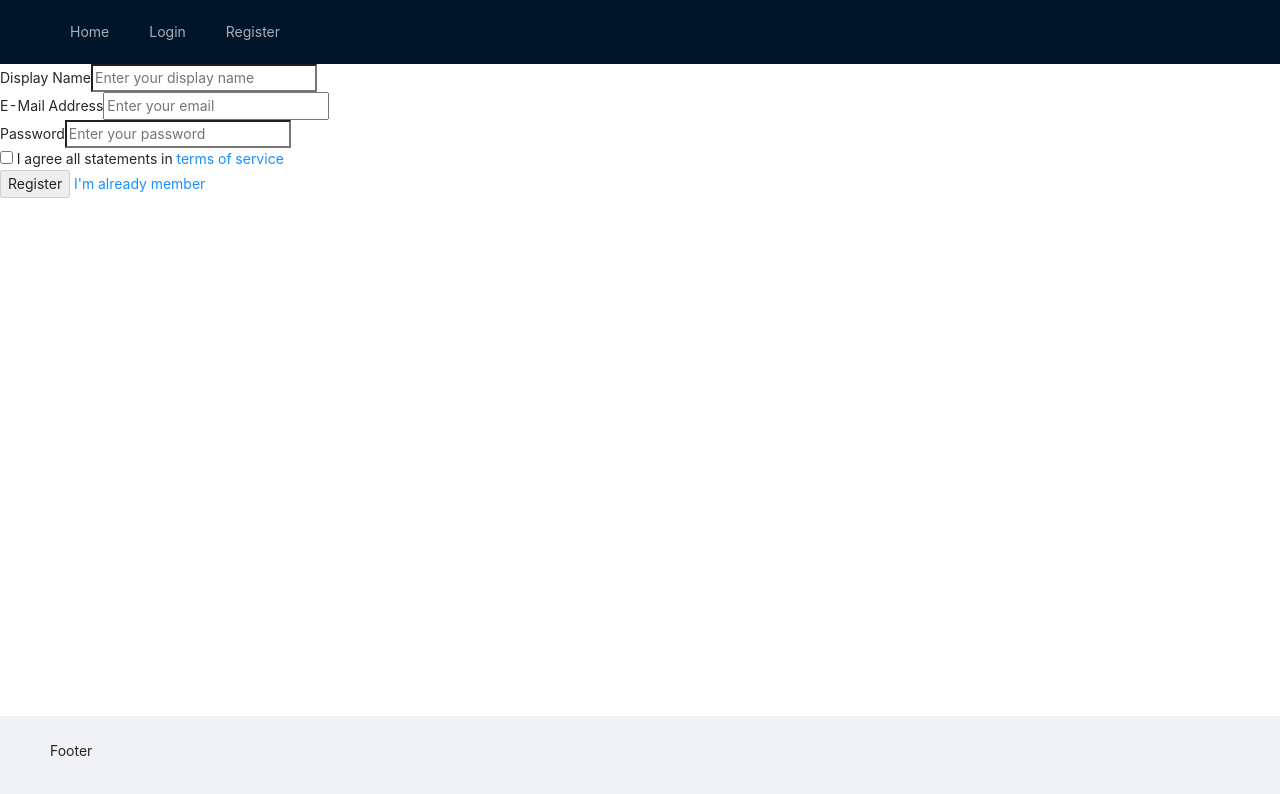
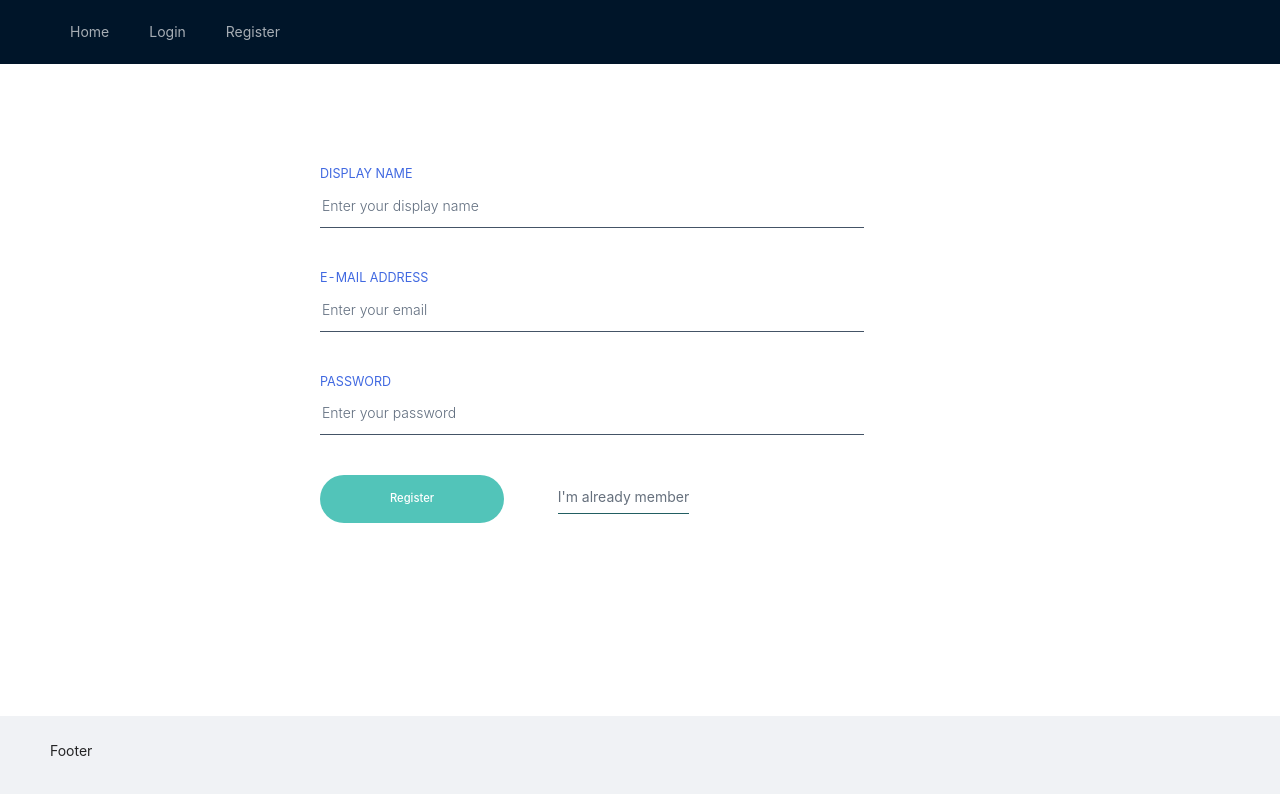
Before and after one commit to aosteraas/quizthing, a React (Create React App) app in the folder packages/client/: page /register in a window 1280 px wide. Shown: the top 794 px of the page. Built offline with nearby package versions, Linux system fonts and the light colour scheme.

Commit message:
Remove unwanted fields in registration form and add a temporary style sheet for registration form

```diff
--- a/packages/client/src/pages/Register.tsx
+++ b/packages/client/src/pages/Register.tsx
@@ -1,5 +1,6 @@
 import React, { useState, useRef, useEffect } from 'react';
 import { Link } from 'react-router-dom';
+import '../styles/RegistrationStyle.css';
 
 export const Register = () => {
   // we use the help of useRef to test if it's the first render
@@ -18,9 +19,6 @@ export const Register = () => {
   const [name, setName] = useState('');
   const [nameError, setNameError] = useState('');
 
-  const [hasAgreed, setHasAgreed] = useState(false);
-  const [hasAgreedError, setHasAgreedError] = useState('');
-
   // for every change in our state this will be fired
   // we add validation here and disable the submit button if required
   useEffect(() => {
@@ -30,18 +28,8 @@ export const Register = () => {
       return;
     }
 
-    if (hasAgreed === false) {
-      setHasAgreedError(
-        'You need to accept terms and conditions before you proceed',
-      );
-      setDisabled(true);
-    } else {
-      setHasAgreedError('');
-      setDisabled(false);
-    }
-
     setDisabled(formValidation());
-  }, [name, email, password, hasAgreed]);
+  }, [name, email, password]);
 
   // here we run any validation, returning true/false
   const formValidation = () => {
@@ -67,7 +55,7 @@ export const Register = () => {
       setPasswordError('Password cant be blank!');
       isFormValid = true;
     } else {
-      setPassword('');
+      setPasswordError('');
       isFormValid = false;
     }
 
@@ -75,17 +63,16 @@ export const Register = () => {
   };
 
   const handleSubmit = (e: React.FormEvent<HTMLFormElement>) => {
-    if (hasAgreed === false) {
-      setHasAgreedError(
-        'You need to accept terms and conditions before you proceed',
-      );
-      setDisabled(true);
-    } else {
-      setHasAgreedError('');
-      setDisabled(false);
-    }
+    // dispatch an action
     e.preventDefault();
   };
+
+  const validateEmail = (email: string) => {
+    let re = /^(([^<>()\[\]\\.,;:\s@"]+(\.[^<>()\[\]\\.,;:\s@"]+)*)|(".+"))@((\[[0-9]{1,3}\.[0-9]{1,3}\.[0-9]{1,3}\.[0-9]{1,3}\])|(([a-zA-Z\-0-9]+\.)+[a-zA-Z]{2,}))$/;
+    return re.test(String(email).toLowerCase());
+  };
+
+  const handleInputChange = () => {};
 
   return (
     <div className="FormCenter">
@@ -103,7 +90,7 @@ export const Register = () => {
             value={name}
             onChange={(e) => setName(e.target.value)}
           />
-          {nameError && <p>{nameError}</p>}
+          {nameError && <p className="is-danger">{nameError}</p>}
         </div>
 
         <div className="FormField">
@@ -120,7 +107,7 @@ export const Register = () => {
             onChange={(e) => setEmail(e.target.value)}
             required
           />
-          {emailError && <p>{setEmailError}</p>}
+          {emailError && <p className="is-danger">{setEmailError}</p>}
         </div>
 
         <div className="FormField">
@@ -136,29 +123,12 @@ export const Register = () => {
             value={password}
             onChange={(e) => setPassword(e.target.value)}
           />
-          {passwordError && <p>{passwordError}</p>}
-        </div>
-
-        <div className="FormField">
-          <label className="FormField__CheckboxLabel">
-            <input
-              className="FormField__Checkbox"
-              type="checkbox"
-              name="hasAgreed"
-              checked={hasAgreed}
-              onChange={(e) => setHasAgreed(e.target.checked)}
-            />{' '}
-            I agree all statements in{' '}
-            <a href="" className="FormField__TermsLink">
-              terms of service
-            </a>
-            {hasAgreedError && <p>{hasAgreedError}</p>}
-          </label>
+          {passwordError && <p className="is-danger">{passwordError}</p>}
         </div>
 
         {/* Fix the active tab upon navigating to Login */}
         <div className="FormField">
-          <button className="FormField__Button mr-20" disabled={disable}>
+          <button className="FormField__Button" disabled={disable}>
             Register
           </button>{' '}
           <Link to="/login" className="FormField__Link">
--- /dev/null
+++ b/packages/client/src/styles/RegistrationStyle.css
@@ -0,0 +1,58 @@
+.FormCenter {
+  display: block;
+  margin-left: auto;
+  margin-right: auto;
+  width: 50%;
+  margin-top: 100px;
+}
+
+.FormField {
+  margin-bottom: 40px;
+}
+
+.FormField__Label {
+  display: block;
+  text-transform: uppercase;
+  font-size: 0.9em;
+  color: royalblue;
+}
+.FormField__Input {
+  width: 85%;
+  background-color: transparent;
+  border: none;
+  color: black;
+  outline: none;
+  border-bottom: 1px solid #445366;
+  font-size: 1em;
+  font-weight: 300;
+  padding-bottom: 10px;
+  margin-top: 10px;
+}
+
+.FormField__Input::placeholder {
+  color: #616e7f;
+}
+
+.FormField__Button {
+  background-color: #52c4b9;
+  color: white;
+  border: none;
+  outline: none;
+  border-radius: 25px;
+  padding: 15px 70px;
+  font-size: 0.8em;
+  font-weight: 500;
+}
+
+.FormField__Link {
+  color: #66707d;
+  text-decoration: none;
+  display: inline-block;
+  margin-left: 50px;
+  border-bottom: 1.5px solid #225e62;
+  padding-bottom: 5px;
+}
+
+.is-danger {
+  color: red;
+}
```
